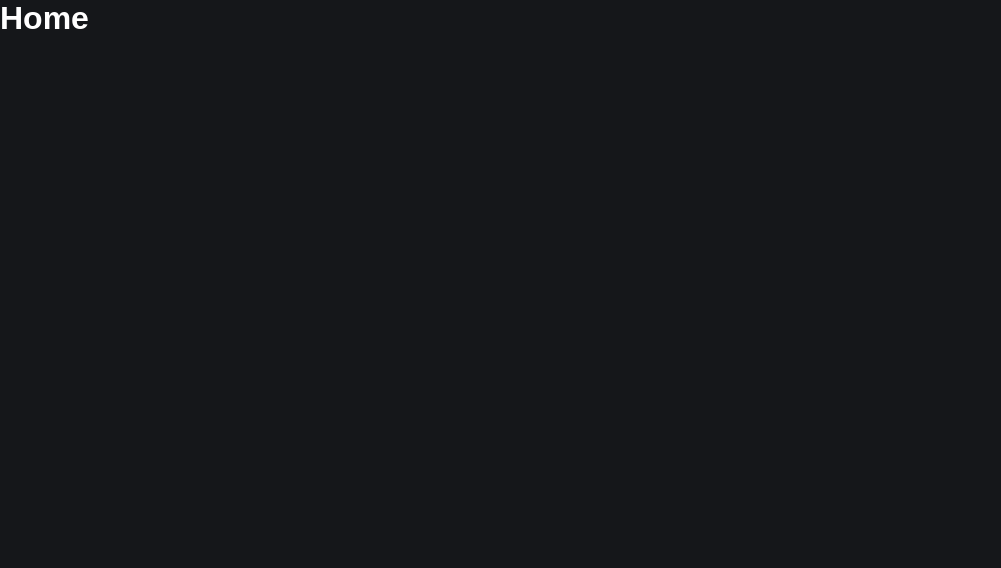
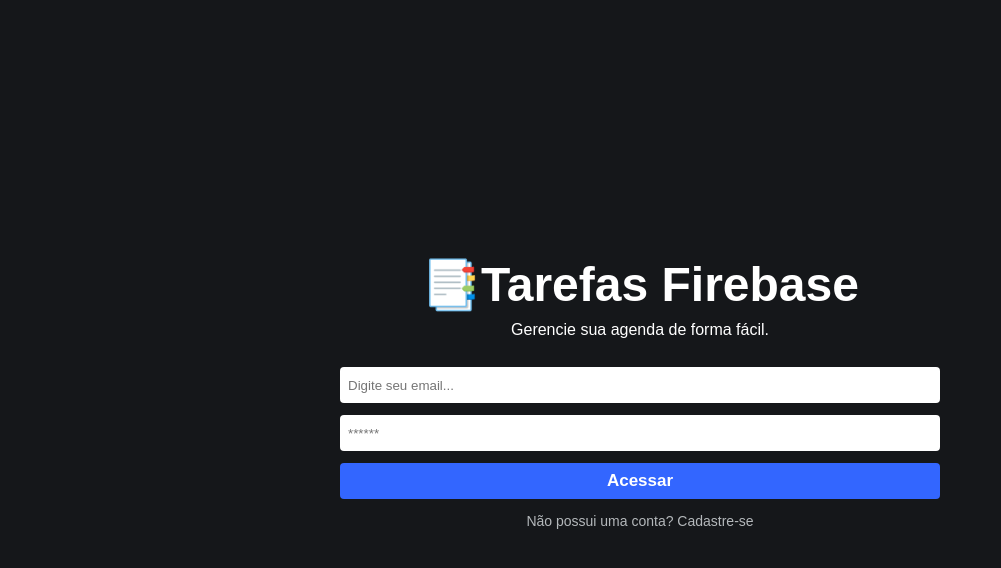
Before and after one commit to Dev-Messias/tarefas-firebase, a React (Vite) app: page / in a window 1280 px wide. Shown: the top 568 px of the page, without its empty margins (0-1001 px from the left). Built offline with nearby package versions, Linux system fonts and the light colour scheme.

Commit message:
Feat: Estilizando página login

```diff
--- a/src/pages/Home/home.css
+++ b/src/pages/Home/home.css
@@ -0,0 +1,57 @@
+.home-container{
+   display: flex;
+   flex-direction: column;
+   align-items: center;
+   justify-content: center;
+   height: 100vh;
+   width: 100%;
+}
+
+.home-container h1{
+   font-size: 48px;
+   margin-bottom: 8px;
+}
+
+.home-container span{
+    margin-bottom: 28px;
+}
+
+.form{
+    display: flex;
+    flex-direction: column;
+    width: 90%;
+    max-width: 600px;
+}
+
+.form input{
+    border: 0;
+    margin-bottom: 12px;
+    height: 36px;
+    border-radius: 4px;
+    padding: 0 8px;
+}
+
+.form button{
+    height: 36px;
+    border: 0;
+    border-radius: 4px;
+    background-color: #3366ff;
+    font-size: 17px;
+    color: #FFF;
+    font-weight: bold;
+}
+
+.form textarea{
+    margin-bottom: 15px;
+    border: 0;
+    height: 90px;
+    resize: none;
+    border-radius: 4px;
+}
+
+.button-link{
+    color: #b4b8bb;
+    text-decoration: none;
+    margin: 14px 0;
+    font-size: 14px;
+}
--- a/src/pages/Home/index.jsx
+++ b/src/pages/Home/index.jsx
@@ -1,12 +1,55 @@
+import { useState } from 'react';
 import './home.css';
 
+import { Link } from 'react-router-dom'
+
 function Home(){
+
+    const [email, setEmail] = useState('');
+    const [password, setPassword] = useState('');
+
+    function handleLogin(e){
+        e.preventDefault();
+
+        if(email !== '' && password !== ''){
+            alert("Teste")
+        }else{
+            alert("Preencha todos os campos!")
+        }
+
+    }
+
     return(
-        <>
+        <div className='home-container' >
+                <h1>📑Tarefas Firebase</h1>
+                <span>Gerencie sua agenda de forma fácil.</span>
 
-            <h1>Home</h1>
+                <form className='form' onSubmit={handleLogin} >
 
-        </>
+                    <input
+                        type="text"
+                        placeholder='Digite seu email...'
+                        value={email}
+                        onChange={(e) => setEmail(e.target.value)}
+
+                    />
+
+                    <input
+                        autoComplete={false}
+                        type="password"
+                        placeholder='******'
+                        value={password}
+                        onChange={(e) => setPassword(e.target.value)}
+
+                    />
+
+                    <button type='submit' >Acessar</button>
+                </form>
+
+                <Link className='button-link' to="/register" >
+                    Não possui uma conta? Cadastre-se
+                </Link>
+        </div>
     )
 }
 
```
